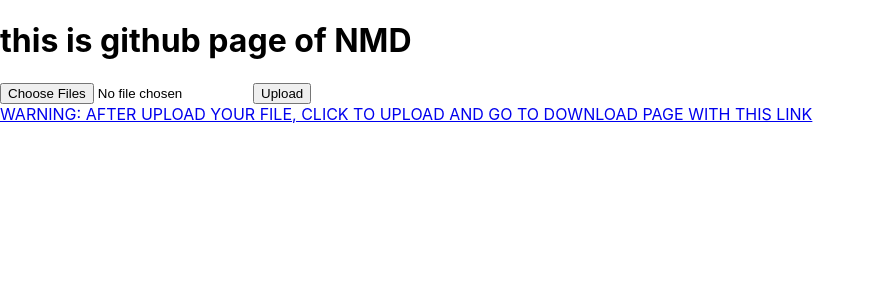
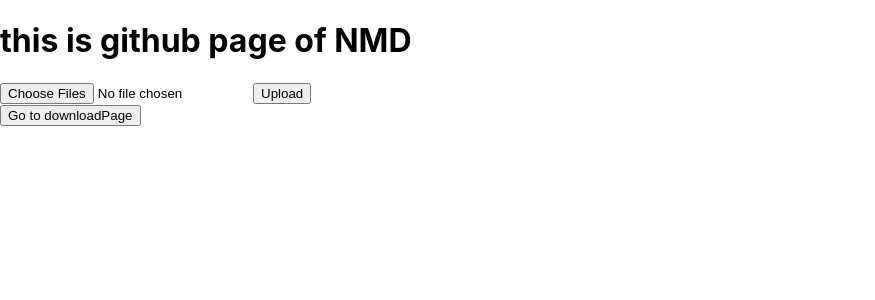
Before and after one commit to ducnguyen2012/websiteConcatMusic, a React (Create React App) app: page /uploadPage in a window 1280 px wide. Shown: the top 300 px of the page, without its empty margins (0-875 px from the left). Built offline with nearby package versions, Linux system fonts and the light colour scheme.

Commit message:
Update UploadPage.jsx

```diff
--- a/src/Page/UploadPage.jsx
+++ b/src/Page/UploadPage.jsx
@@ -1,74 +1,4 @@
-// import React, { useState } from "react";
-// import { useNavigate } from "react-router-dom";
-// export function UploadPage() {
-//   const [selectedFiles, setSelectedFiles] = useState(null);
-//   const navigate = useNavigate()
 
-//   const handleFileChange = (event) => {
-//     const files = event.target.files;
-
-//     for (let i = 0; i < files.length; ++i) {
-//       const file = files[i]
-//       if (!file.name.endsWith('.mp3') && !file.name.endsWith('.wav')) {
-//         alert("ONLY .mp3 or .wav files ARE ALLOWED!")
-//         event.target.value = null;
-//         setSelectedFiles(null);
-//         return;
-//       }
-//     }
-//     setSelectedFiles(files);
-
-//   };
-
-//   const handleUpload = async (event) => {
-
-//     event.preventDefault();
-//     if (setSelectedFiles.length === 0)
-//       {
-//         alert("please select files and upload!")
-//         return;
-//       }
-
-//     const formData = new FormData();
-//     Array.from(selectedFiles).forEach(file => {
-//         formData.append("files", file);
-//     });
-
-
-//     try {
-//       const response = await fetch("http://localhost:5000/upload", {
-//         method: "POST",
-//         body: formData,
-//       });
-
-//       if (response.ok) {
-//         alert("all the files have been upload and processing!")
-//         console.log("File uploaded successfully!");
-
-//       } else {
-//         console.error("File upload failed.");
-//       }
-//     } catch (error) {
-//       return <div>
-//         <h1>WARNING: THERE IS NO FILE FOR UPLOAD!</h1>
-//       </div>
-//       console.error("Error uploading file:", error);
-//     }
-//   };
-
-//   return (
-//     <div>
-//       <form onSubmit={handleUpload}>
-//         <input type="file" id="fileInput" multiple onChange={handleFileChange} />
-//         <button type="submit">Upload</button>
-//       </form>
-//       {selectedFiles && <p>Selected file: {selectedFiles.name}</p>}
-//       <a href="http://localhost:3000/DownloadPage">WARNING: AFTER UPLOAD YOUR FILE, CLICK TO UPLOAD AND GO TO DOWNLOAD PAGE WITH THIS LINK</a>
-//     </div>
-//   );
-// }
-
-// export default UploadPage
 
 
 import React, { useState } from "react";
@@ -137,7 +67,8 @@
       {selectedFiles.length > 0 && (
         <p>Selected files: {Array.from(selectedFiles).map(file => file.name).join(', ')}</p>
       )}
-      <a href="http://ducnguyen2012.github.io/DownloadPage">WARNING: AFTER UPLOAD YOUR FILE, CLICK TO UPLOAD AND GO TO DOWNLOAD PAGE WITH THIS LINK</a>
+{/*       <a href="http://ducnguyen2012.github.io/DownloadPage">WARNING: AFTER UPLOAD YOUR FILE, CLICK TO UPLOAD AND GO TO DOWNLOAD PAGE WITH THIS LINK</a> */}
+      <button onClick={navigate('/downloadPage')}>Go to downloadPage</button>
     </div>
   );
 }
```
